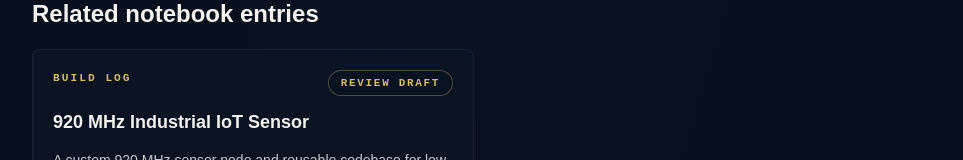
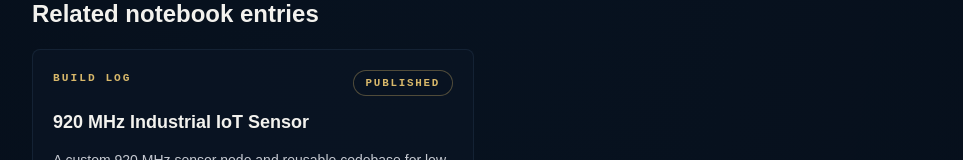
Before and after one commit to raghavmalik89/engineering-portfolio, a Next.js app in the folder website/: page /notebook/engineering-portfolio-development in a window 1280 px wide. Shown: the part 10277-10437 px from the top of the page, without its empty margins (158-1121 px from the left). Built offline with nearby package versions, Linux system fonts and the light colour scheme.

Commit message:
fix(content): publish Sub-GHz entry and replace unsafe media

```diff
--- a/website/data/notebookEntries.ts
+++ b/website/data/notebookEntries.ts
@@ -8,7 +8,7 @@ export const notebookEntries: NotebookEntry[] = [
     cardEyebrow: "Engineering Notebook · Active R&D",
     summary:
       "A custom 920 MHz sensor node and reusable codebase for low-power industrial and logistics monitoring. The working prototype integrates motion, shock, temperature and humidity sensing, compact RF packets, receiver decoding and measurement-led battery modelling before deep-sleep optimisation.",
-    status: "review",
+    status: "published",
     visibleStatus: "Functional prototype · Active development",
     displayOrder: 1,
     entryType: "Build Log",
```
Also changed, not shown: website/public/images/stories/get-vision/image_3.webp.
